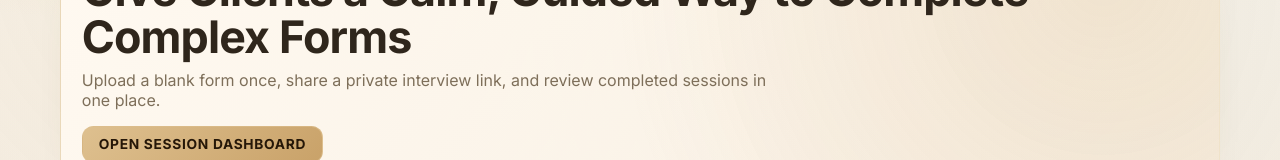
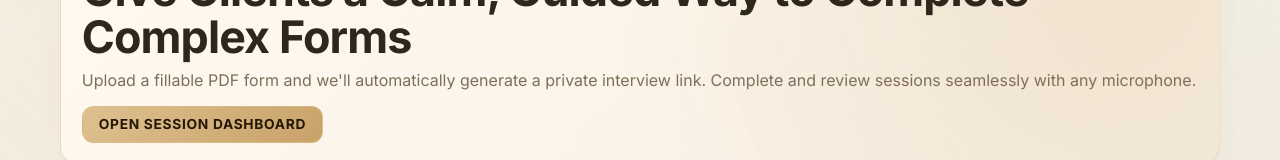
Before and after one commit to JasonLiang12321/auraforming-ai, a React (Vite) app in the folder frontend/: page /admin in a window 1280 px wide. Shown: the part 173-333 px from the top of the page. Built offline with nearby package versions, Linux system fonts and the light colour scheme; no server answers.

Commit message:
minor UI

```diff
--- a/frontend/src/index.css
+++ b/frontend/src/index.css
@@ -177,7 +177,7 @@ code {
 .heroText {
   margin: 0;
   color: var(--text-soft);
-  max-width: 68ch;
+  max-width: 100%;
 }
 
 .heroActions {
--- a/frontend/src/pages/AdminPage.jsx
+++ b/frontend/src/pages/AdminPage.jsx
@@ -14,7 +14,7 @@ export default function AdminPage() {
         <p className="eyebrow adminEyebrow">Business Portal</p>
         <h1>Give Clients a Calm, Guided Way to Complete Complex Forms</h1>
         <p className="heroText">
-          Upload a blank form once, share a private interview link, and review completed sessions in one place.
+          Upload a fillable PDF form and we'll automatically generate a private interview link. Complete and review sessions seamlessly with any microphone.
         </p>
         <div className="heroActions">
           <Link className="btnPrimary btnLink" to="/admin/dashboard">
```
